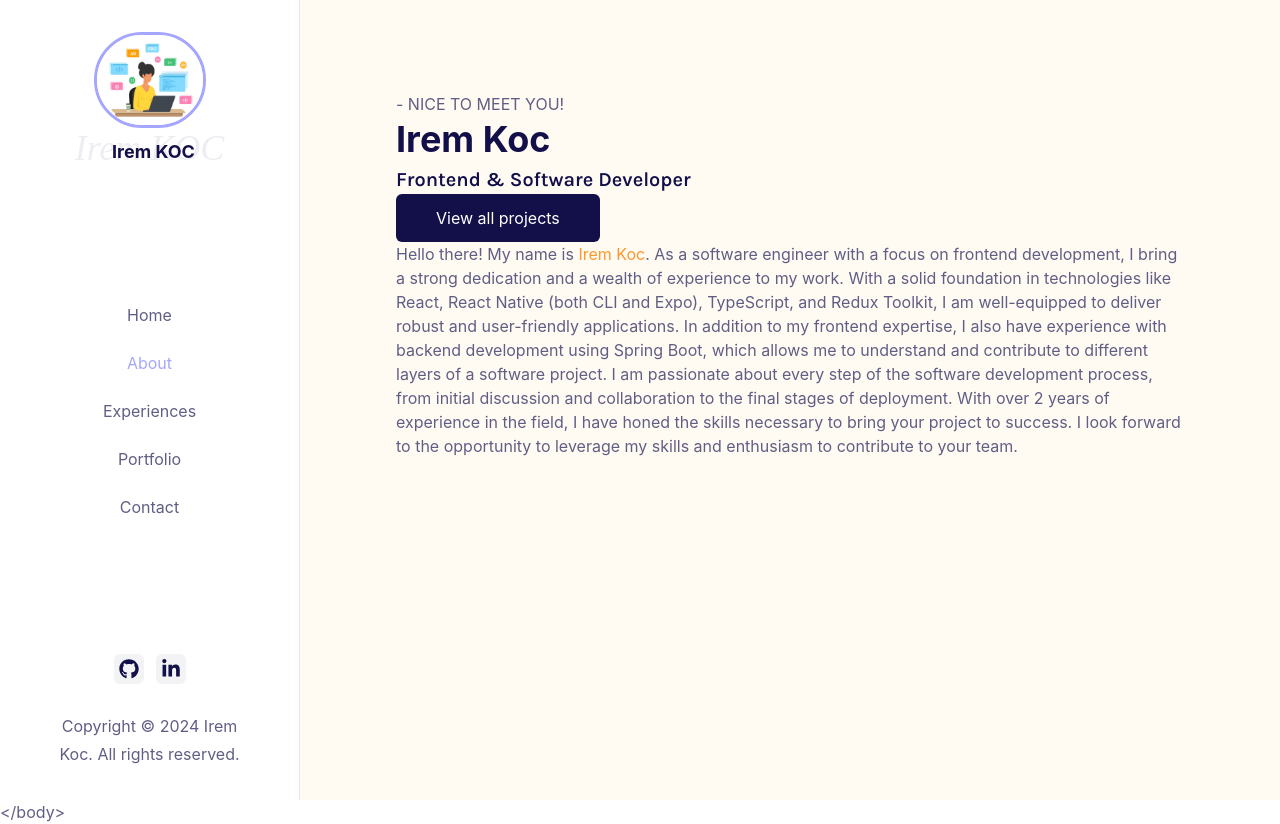
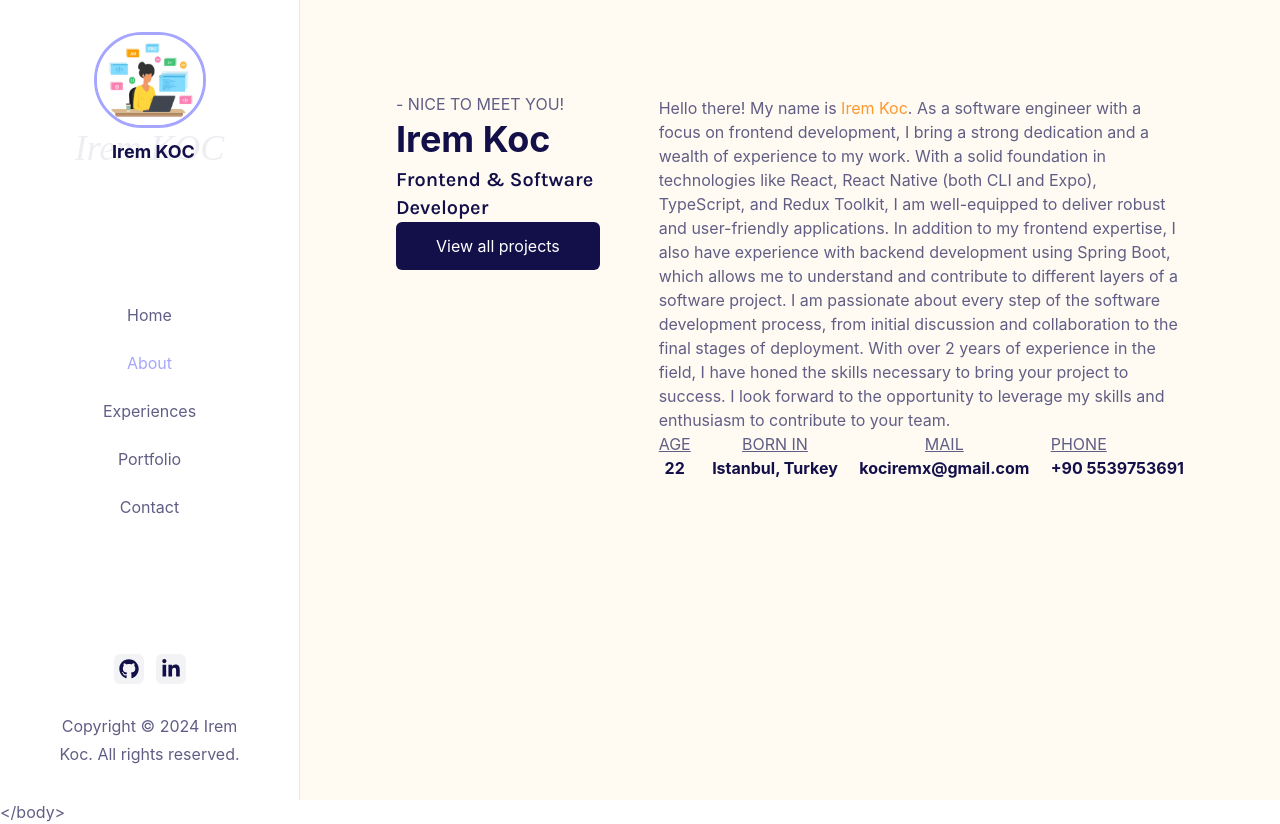
Before and after one commit to irem-koc/my-personal-website-v2, a React (Vite) app: page /about in a window 1280 px wide. Built offline with nearby package versions, Linux system fonts and the light colour scheme.

Commit message:
feat: add about page

```diff
--- a/src/index.css
+++ b/src/index.css
@@ -14,6 +14,9 @@
   }
   .row-center {
     @apply flex items-center justify-center;
+  }
+  .row-between {
+    @apply flex items-start justify-between;
   }
   .big-irem {
     @apply font-neucha italic text-4xl text-custom-color mx-auto;
--- a/src/pages/about/About.tsx
+++ b/src/pages/about/About.tsx
@@ -8,8 +8,8 @@ const About = (props: Props) => {
   const {} = props;
   return (
     <div className="lg:p-24 p-24 bg-about-bg w-full h-screen flex justify-between items-start">
-      <div>
-        <div className="col-start">
+      <div className="row-between">
+        <div className="col-start w-1/3">
           <Text text="- NICE TO MEET YOU!" style={["about-top-text"]} />
           <Title text={"Irem Koc"} style={["about-title"]} />
           <Text
@@ -24,6 +24,7 @@ const About = (props: Props) => {
             to={"/portfolio"}
           />
         </div>
+        <div className="w-4/6">
           <div>
             <Text text={"Hello there! My name is "} style={[]} />
             <Text text={"Irem Koc"} style={["text-orange"]} />
@@ -58,6 +59,34 @@ const About = (props: Props) => {
               style={[]}
             />
           </div>
+          <div className="row-between">
+            <div className="col-center">
+              <Text text={"AGE"} style={["underline"]} />
+              <Text text={"22"} style={["font-bold text-dark-blue"]} />
+            </div>
+            <div className="col-center">
+              <Text text={"BORN IN"} style={["underline"]} />
+              <Text
+                text={"Istanbul, Turkey"}
+                style={["font-bold text-dark-blue"]}
+              />
+            </div>
+            <div className="col-center">
+              <Text text={"MAIL"} style={["underline"]} />
+              <Text
+                text={"kociremx@gmail.com"}
+                style={["font-bold text-dark-blue"]}
+              />
+            </div>
+            <div className="col-start">
+              <Text text={"PHONE"} style={["underline"]} />
+              <Text
+                text={"+90 5539753691"}
+                style={["font-bold text-dark-blue"]}
+              />
+            </div>
+          </div>
+        </div>
       </div>
       <div></div>
     </div>
```
Lines whose indentation alone changed are shown as unchanged.
